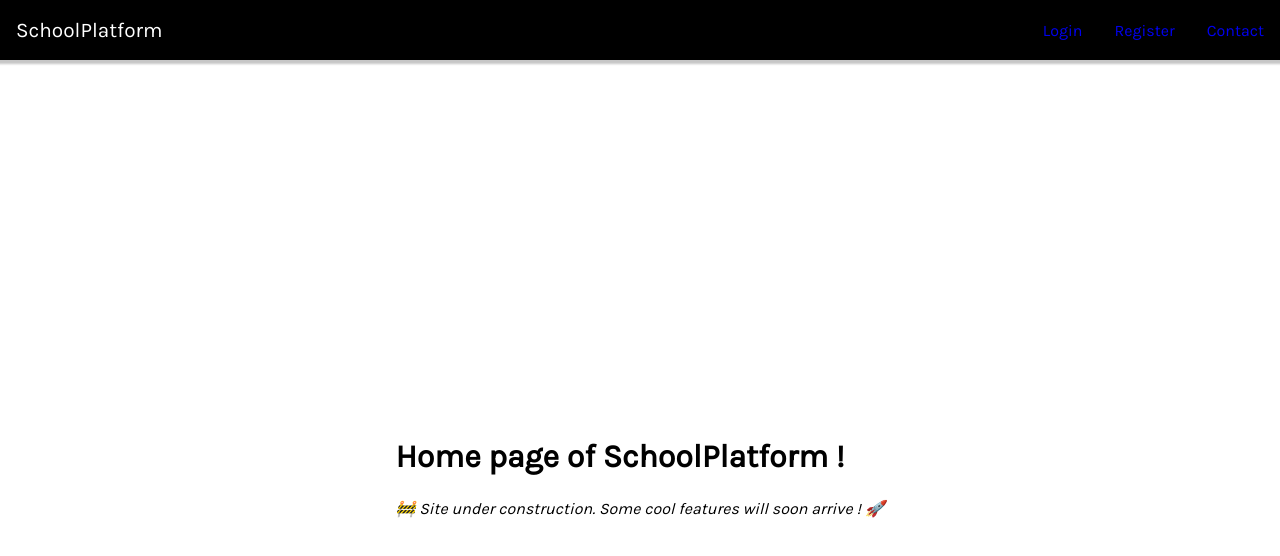
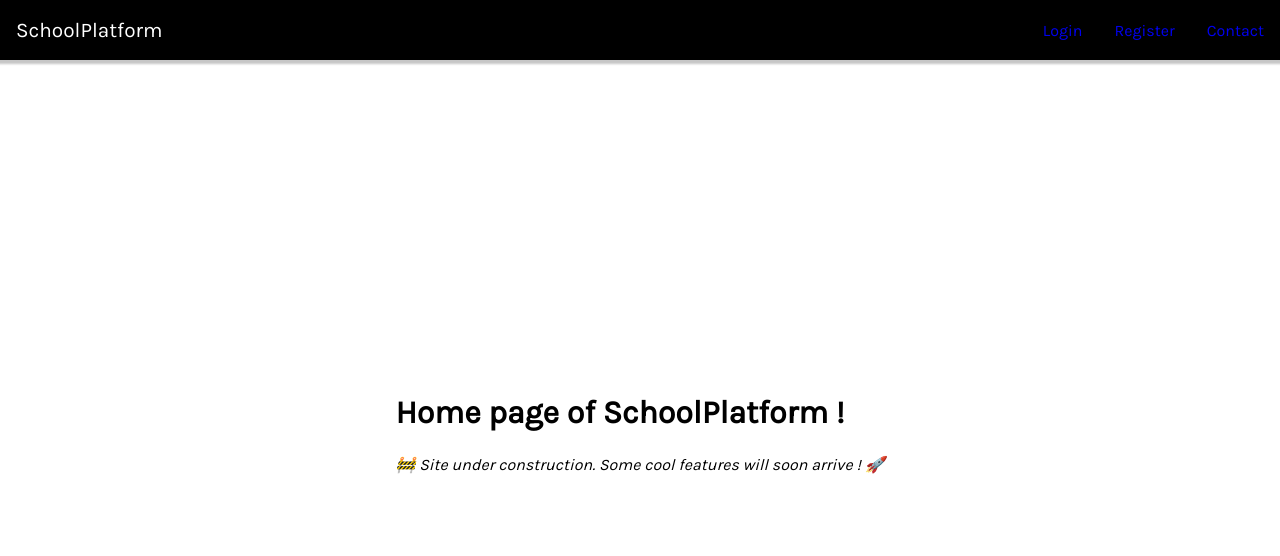
Before and after one commit to aurellandry/SchoolPlatform, a React (Create React App) app: page / in a window 1280 px wide. Shown: the top 556 px of the page. Built offline with nearby package versions, Linux system fonts and the light colour scheme.

Commit message:
feat: fix home css

```diff
--- a/src/pages/Home/Home.css
+++ b/src/pages/Home/Home.css
@@ -3,7 +3,7 @@
   margin-right: auto;
   margin-left: auto;
   padding: 1rem;
-  height: calc(100vh - 60px);
+  height: calc(100vh - 60px - 2.5em - 3rem);
   display: flex;
   justify-content: center;
   align-items: center;
```
